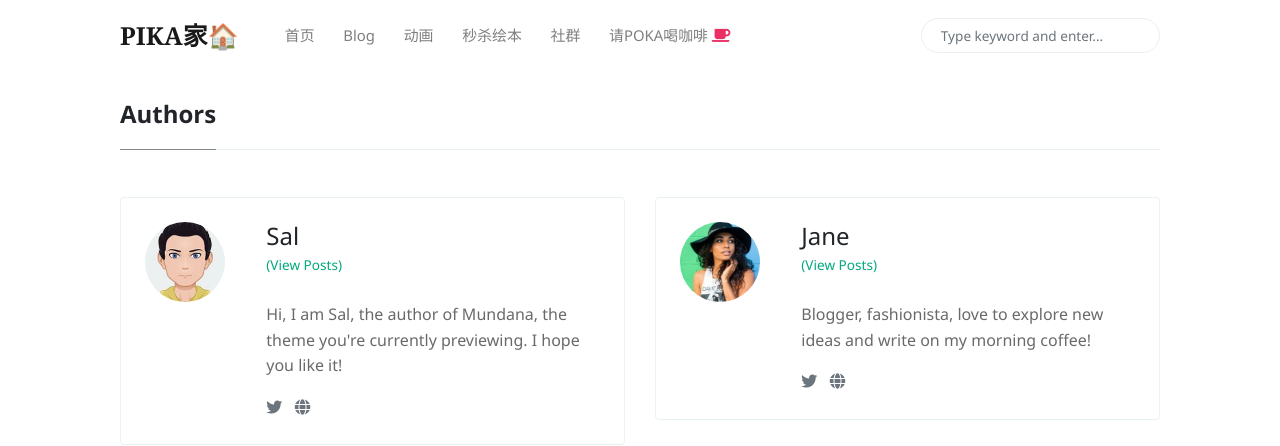
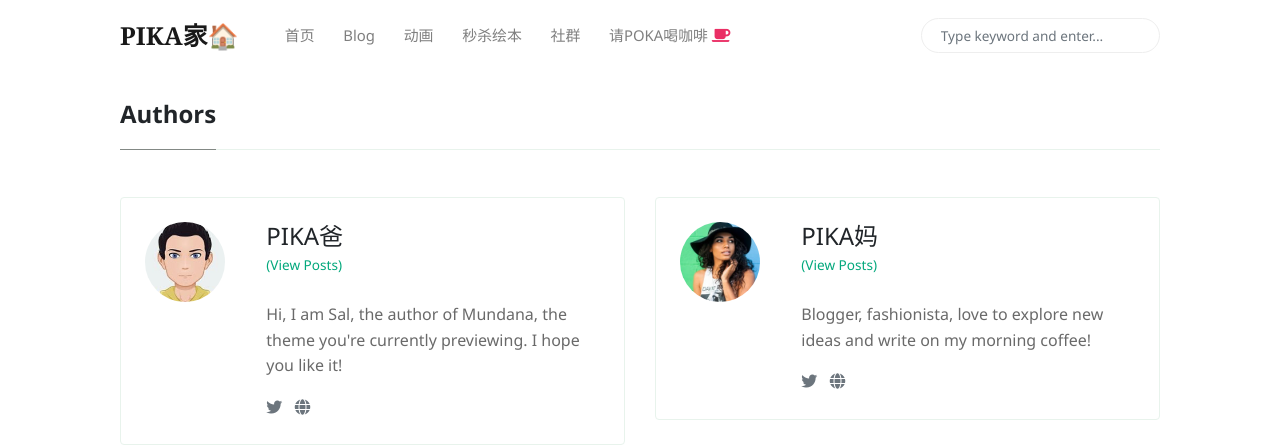
Before and after one commit to funkidsvip/poka.github.io, a Jekyll site: the page built from _pages/authors-list.html, in a window 1280 px wide. Shown: the top 446 px of the page. Built offline with Jekyll 4.4.1, drawn with Linux system fonts in a browser that asks for light colours; nearby versions of some CDN libraries.

Commit message:
Update _config.yml

```diff
--- a/_config.yml
+++ b/_config.yml
@@ -20,17 +20,17 @@ plugins:
 
 authors:
     sal:
-      name:           Sal
+      name:           PIKA爸
       site:           https://www.wowthemes.net
-      avatar:         /assets/images/avatar1.jpg
+      avatar:         assets/images/avatar1.jpg
       bio:            "Hi, I am Sal, the author of Mundana, the theme you're currently previewing. I hope you like it!"
       email:          wowthemesnet@gmail.com
       twitter:        https://twitter.com/wowthemesnet
 
     jane:
-      name:           Jane
+      name:           PIKA妈
       site:           https://www.wowthemes.net
-      avatar:         /assets/images/avatar2.jpg
+      avatar:         assets/images/avatar2.jpg
       bio:            "Blogger, fashionista, love to explore new ideas and write on my morning coffee!"
       email:          fakemail@gmail.com
       twitter:        https://twitter.com/wowthemesnet
```
